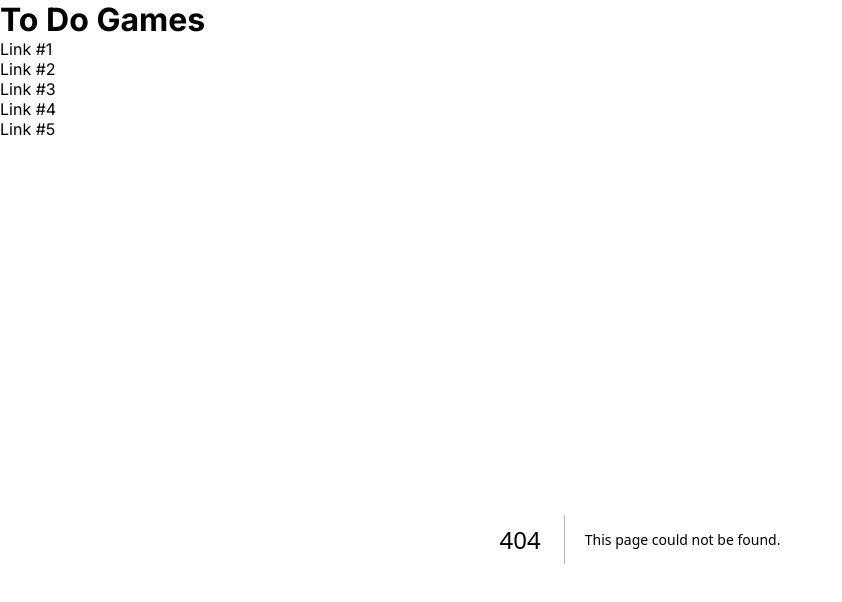
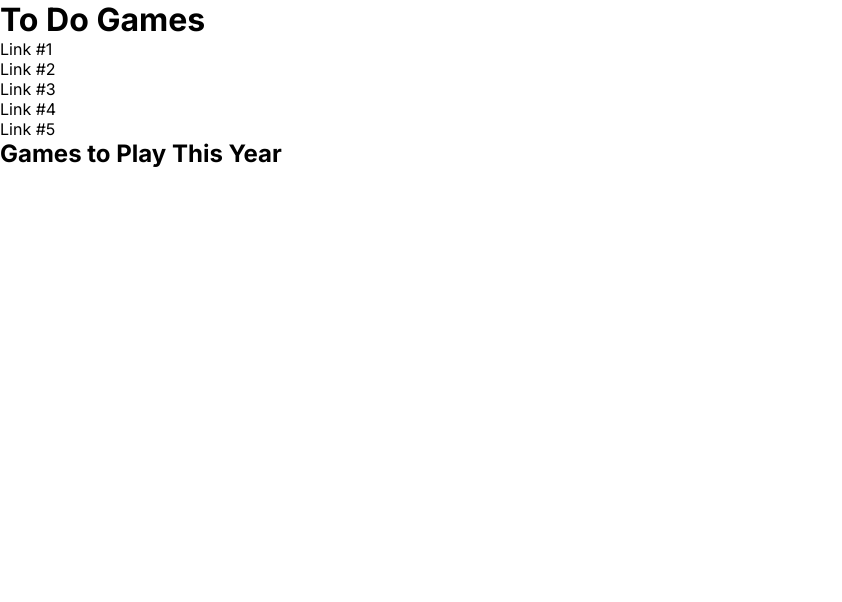
Before and after one commit to franco-ortega/to-do-games, a Next.js app: page /year in a window 1280 px wide. Before the commit this address had no page. Shown: the top 602 px of the page, without its empty margins (0-842 px from the left). Built offline with nearby package versions, Linux system fonts and the light colour scheme.

Commit message:
create skeleton page for To Do Games this year

```diff
--- /dev/null
+++ b/app/year/page.tsx
@@ -0,0 +1,7 @@
+export default function YearPage() {
+  return (
+    <main>
+      <h2>Games to Play This Year</h2>
+    </main>
+  );
+}
```
